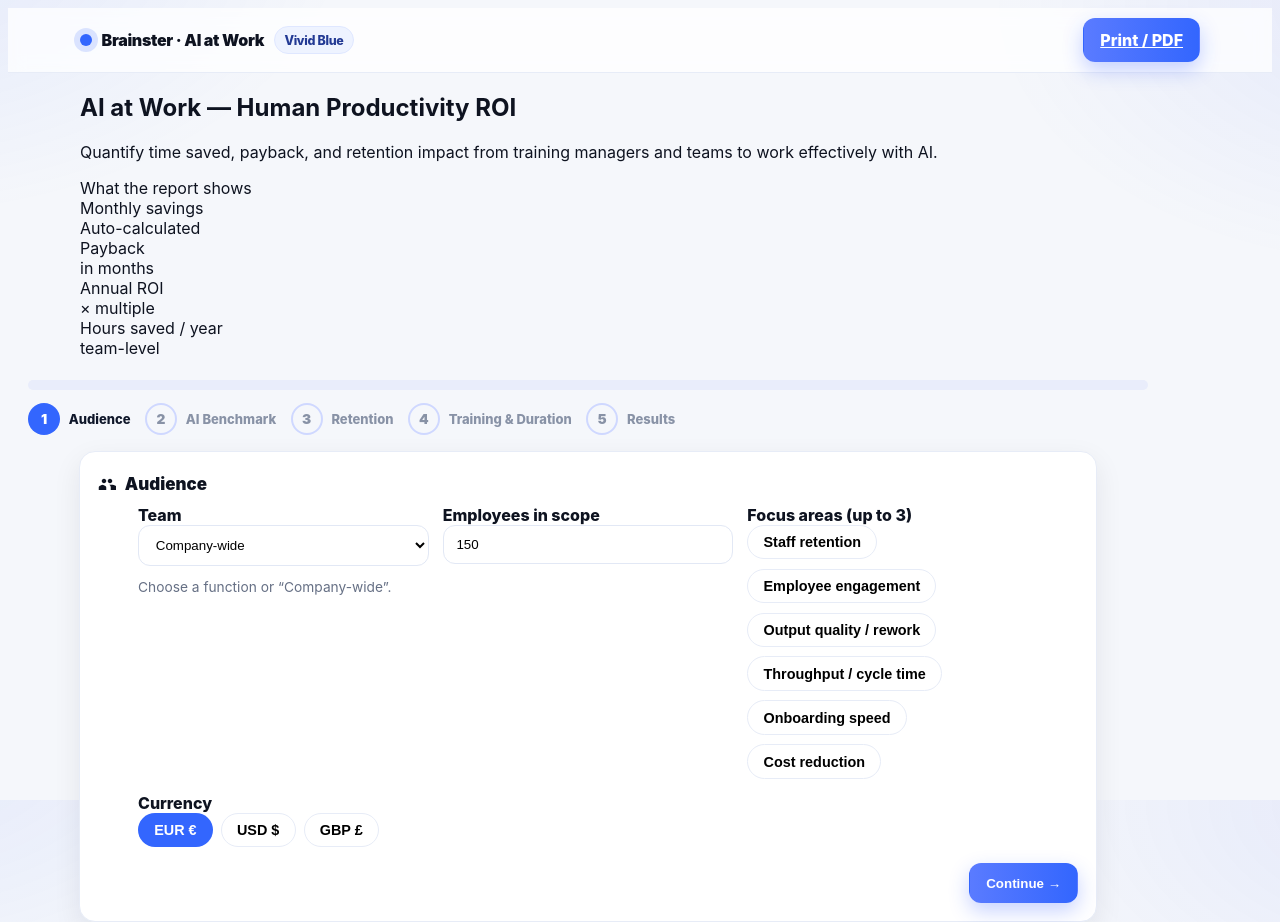
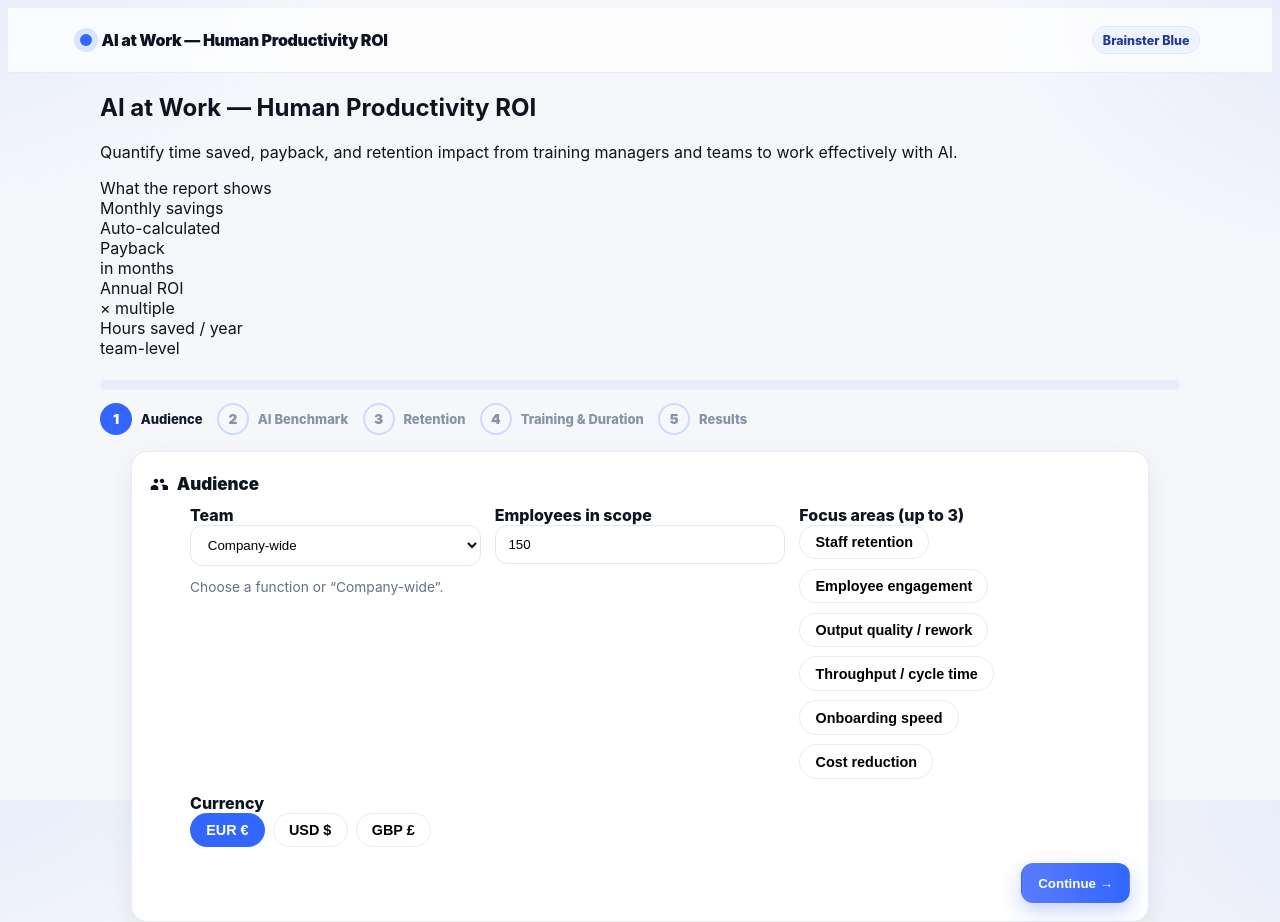
Before and after one commit to powerstephen/brainster-human-ai-roi, a Next.js app: page / in a window 1280 px wide. Built offline with nearby package versions, Linux system fonts and the light colour scheme.

Commit message:
Update layout.tsx

```diff
--- a/app/layout.tsx
+++ b/app/layout.tsx
@@ -1,28 +1,29 @@
-import './globals.css';
-import { ReactNode } from 'react';
-
 export const metadata = {
   title: 'AI at Work — Human Productivity ROI',
-  description: 'Estimate the impact of AI capability on team performance.',
+  description:
+    'Quantify time saved, payback, and retention impact from training managers and teams to work effectively with AI.',
 };
 
-export default function RootLayout({ children }: { children: ReactNode }) {
+import './globals.css';
+
+export default function RootLayout({
+  children,
+}: {
+  children: React.ReactNode;
+}) {
   return (
     <html lang="en">
       <body>
-        <div className="nav">
+        <nav className="nav">
           <div className="container nav-inner">
             <div className="brand">
               <span className="brand-dot" />
-              <span>Brainster · AI at Work</span>
-              <span className="badge">Vivid Blue</span>
+              AI at Work — Human Productivity ROI
             </div>
-            <div style={{display:'flex',gap:8,alignItems:'center'}}>
-              <a className="btn btn-primary" href="/report">Print / PDF</a>
-            </div>
+            <div className="badge">Brainster Blue</div>
           </div>
-        </div>
-        {children}
+        </nav>
+        <main className="container">{children}</main>
       </body>
     </html>
   );
```
